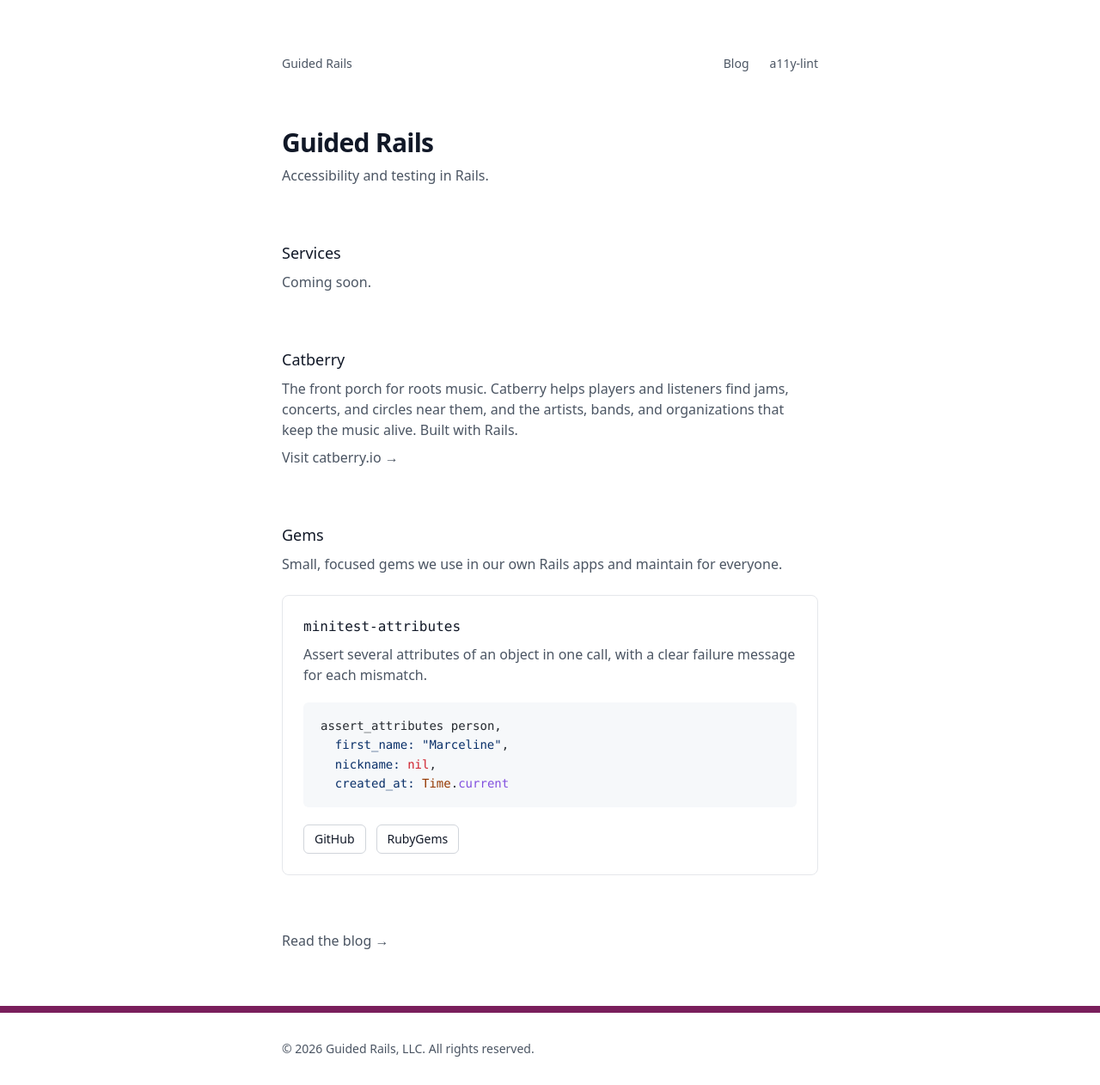
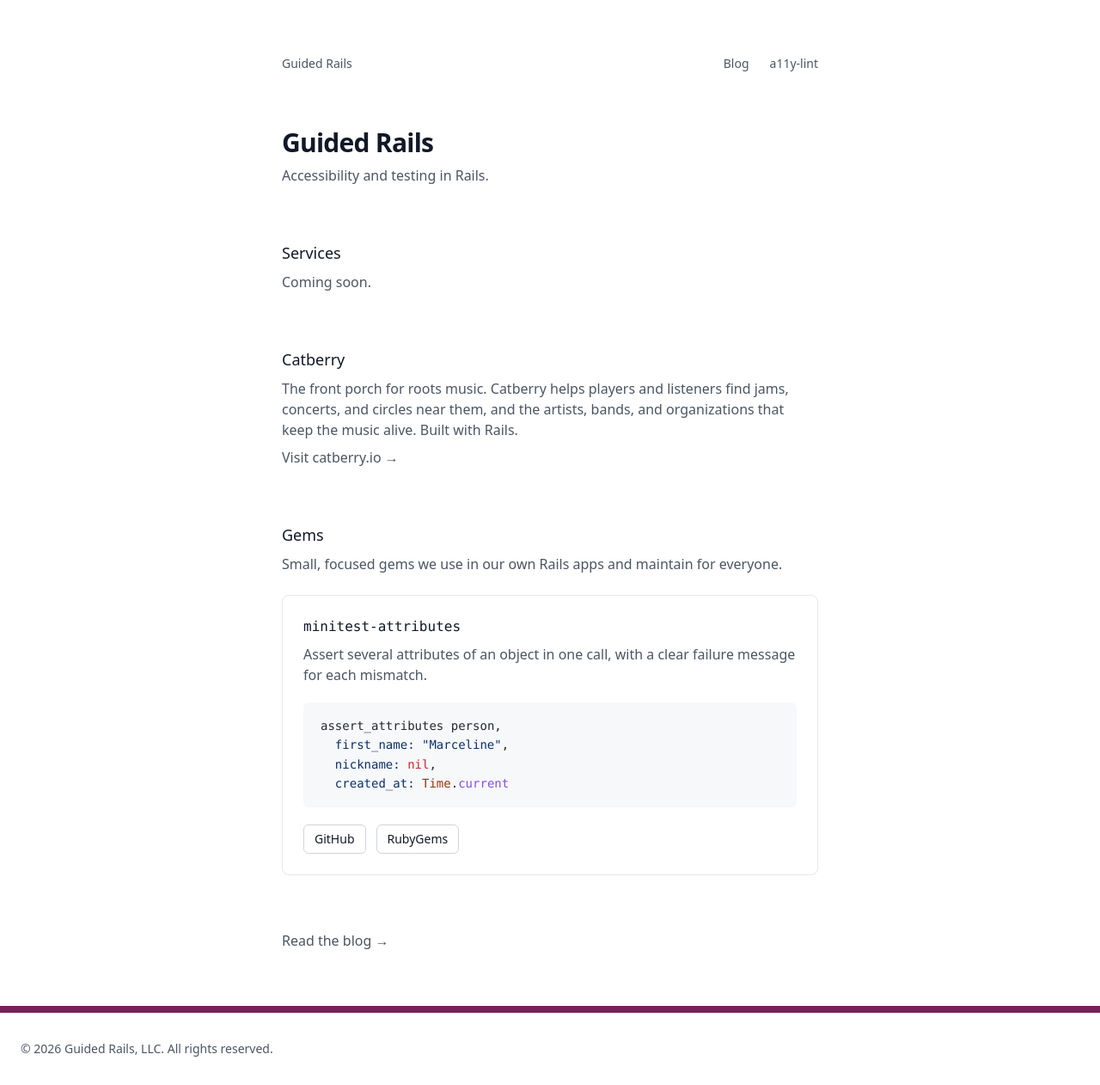
Before and after one commit to Guided-Rails/guided-rails.github.io, a Jekyll site: the page built from index.markdown, in a window 1280 px wide. Shown: the whole page at 86% size. Built offline with Jekyll 4.4.1, drawn with Linux system fonts in a browser that asks for light colours; nearby versions of some CDN libraries; comment, search, counter and statistics services are not loaded.

Commit message:
Make footer content full width (#14)

```diff
--- a/_layouts/default.html
+++ b/_layouts/default.html
@@ -36,7 +36,7 @@
     {{ content }}
   </main>
   <footer class="border-t-8 border-brand">
-    <div class="max-w-2xl mx-auto px-6 py-8 text-sm text-gray-600">
+    <div class="px-6 py-8 text-sm text-gray-600">
       &copy; {{ site.time | date: "%Y" }} Guided Rails, LLC. All rights reserved.
     </div>
   </footer>
```
